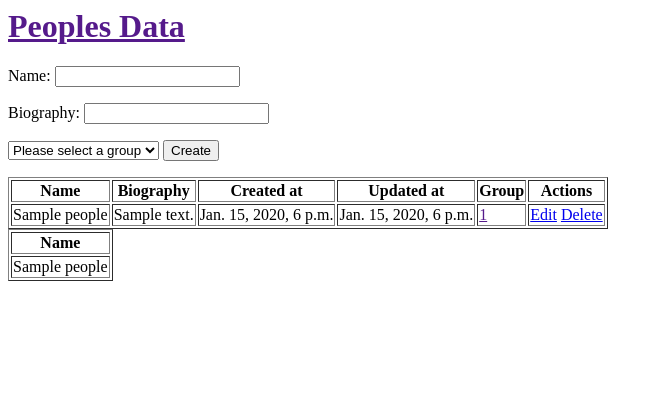
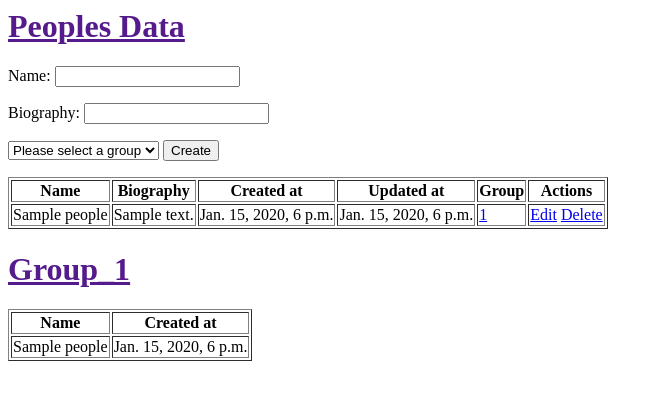
Before and after one commit to aka-andiska/peoples, a Django app: page / in a window 1280 px wide. Shown: the top 400 px of the page, without its empty margins (0-663 px from the left). Run offline with Django 3.2, Linux system fonts and the light colour scheme; tables that the repository leaves empty hold one stand-in row (values such as "Sample post").

Commit message:
setting index.html to display choice option on column group on people table

```diff
--- a/apps/people_app/templates/people_app/index.html
+++ b/apps/people_app/templates/people_app/index.html
@@ -36,7 +36,7 @@
                     <td>{{ people.biography }}</td>
                     <td>{{ people.created_at }}</td>
                     <td>{{ people.updated_at }}</td>
-                    <td><a href="">{{ people.id }}</a></td>
+                    <td><a href="/group/{{ people.group.id }}">{{ people.group.id }}</a></td>
                     <td><a href="/edit/{{ people.id }}">Edit</a>
                     <a href="/delete/{{ people.id }}">Delete</a>
                     </td>
@@ -45,19 +45,25 @@
         </tbody>
 
         <table border="1">
+            <div>
+                <h1><a href="">Group_1</a></h1>
+            </div>
             <thead>
                 <tr>
                     <th>Name</th>
+                    <th>Created at</th>
                 </tr>
             </thead>
             <tbody>
             {% for people_in_group_1 in group_1 %}
                 <tr>
                     <td>{{ people_in_group_1.name }}</td>
+                    <td>{{ people_in_group_1.created_at }}</td>
                 </tr>
             {% endfor %}
             </tbody>
         </table>
+        </div>
     </table>
 </body>
 </html>
```
